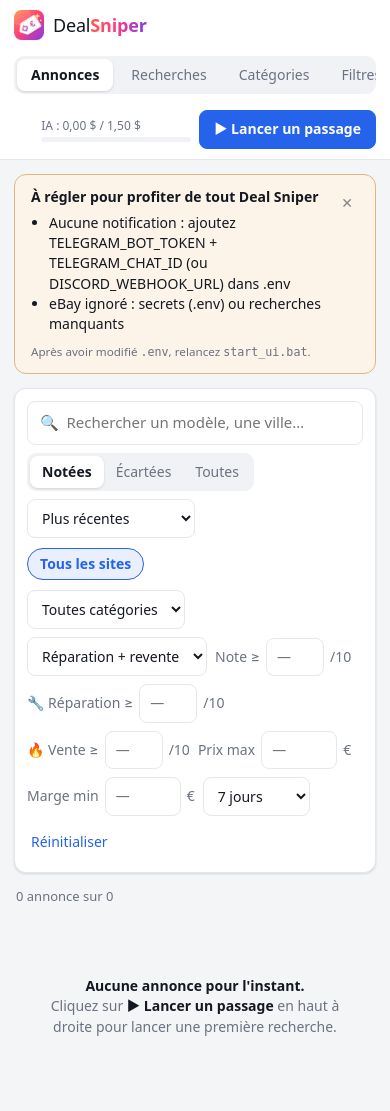
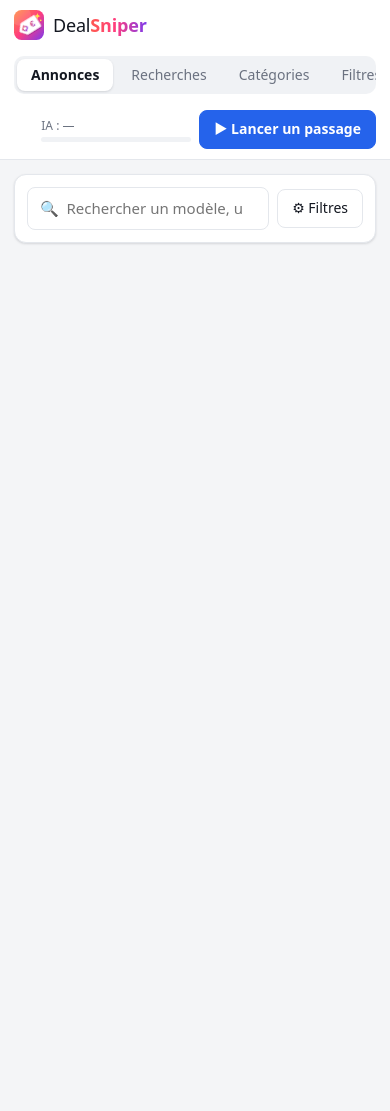
Before and after one commit to Marflus/DealSniper, a Flask app: page / in a window 390 px wide. After the commit the page ends 244 px from the top, so only its background shows below. Run offline with Flask 3, Linux system fonts and the light colour scheme; data that the repository does not hold is empty.

Commit message:
Garde-fou appliqué aux anciennes annonces, filtres repliables sur téléphone
Co-Authored-By: Claude Opus 5.5 <noreply@anthropic.com>
Claude-Session: https://claude.ai/code/session_01TQePqRHA39FFo1QGVdYN9J

```diff
--- a/dealsniper/analyzer.py
+++ b/dealsniper/analyzer.py
@@ -174,7 +174,8 @@ def make_realistic(analysis: dict[str, Any], ad: Ad, haircut: float = 0.9) -> di
         score = min(score, 4)
     elif margin < 40:
         score = min(score, 6)
-    return {**analysis, "valeur_revente_estimee": resale, "marge_nette_estimee": margin, "score_rentabilite": score}
+    return {**analysis, "valeur_revente_estimee": resale, "marge_nette_estimee": margin, "score_rentabilite": score,
+            "realiste": True}  # marque : garde-fou déjà appliqué
 
 
 class Analyzer:
--- a/dealsniper/web/app.py
+++ b/dealsniper/web/app.py
@@ -214,6 +214,30 @@ def write_settings(new: dict[str, Any]) -> None:
     path.write_text(text, encoding="utf-8")
 
 
+def _realistic(items: list[dict]) -> None:
+    """Annonces notées avant le garde-fou de prudence : même rabot et même calcul de marge, à l'affichage."""
+    from ..analyzer import make_realistic, sanitize_analysis
+    from ..models import Ad
+
+    try:
+        haircut = float(load_config(config_path())["analyzer"].get("resale_haircut", 0.9))
+    except Exception:
+        haircut = 0.9
+    for item in items:
+        analysis = item.get("analysis")
+        if not analysis or analysis.get("realiste") or not analysis.get("valeur_revente_estimee"):
+            continue
+        clean = make_realistic({**sanitize_analysis(analysis), **{k: v for k, v in analysis.items()
+                                                                 if k in ("facilite_reparation", "facilite_vente")}},
+                               Ad.from_dict(item), haircut)
+        if "facilite_reparation" not in analysis:  # notes absentes des anciennes analyses : on ne les invente pas
+            clean.pop("facilite_reparation")
+        if "facilite_vente" not in analysis:
+            clean.pop("facilite_vente")
+        item["analysis"] = clean
+        item["score"] = clean["score_rentabilite"]
+
+
 def create_app() -> Flask:
     app = Flask(__name__, static_folder=None)
     state = {"running": False, "error": None}
@@ -237,6 +261,7 @@ def create_app() -> Flask:
             status = request.args.get("status") or None
             days = int(request.args.get("days", 30))
             items = db.search(status=status if status in ("analyzed", "rejected") else None, days=days)
+            _realistic(items)
             cost = asyncio.run(db.cost_today())
         finally:
             db.close()
--- a/dealsniper/web/static/app.js
+++ b/dealsniper/web/static/app.js
@@ -76,7 +76,20 @@ function saveFilters() {
 function restoreFilters() {
   try {
     const values = JSON.parse(localStorage.getItem("dealsniper-filters") || "{}");
-    FILTER_IDS.forEach((id) => { if (values[id] != null && values[id] !== "0") $("#" + id).value = values[id]; });
+    // Téléphone : filtres repliés derrière un bouton qui indique combien sont actifs.
+function countActiveFilters() {
+  const active = FILTER_IDS.filter((id) => id !== "f-sort" && id !== "f-days" && id !== "f-text" && $("#" + id).value).length
+    + (selectedSites.size ? 1 : 0);
+  $("#toggle-filters").textContent = active ? `⚙ Filtres (${active})` : "⚙ Filtres";
+}
+$("#toggle-filters").addEventListener("click", () => {
+  const open = $(".toolbar").classList.toggle("open");
+  $("#toggle-filters").setAttribute("aria-expanded", open);
+});
+document.querySelector(".toolbar").addEventListener("change", countActiveFilters);
+document.querySelector(".toolbar").addEventListener("click", () => setTimeout(countActiveFilters));
+
+FILTER_IDS.forEach((id) => { if (values[id] != null && values[id] !== "0") $("#" + id).value = values[id]; });
     if (values.status != null) setStatus(values.status, false);
     selectedSites = new Set(values.sites || []);
   } catch (e) { /* idem */ }
@@ -854,6 +867,7 @@ async function loadStatus() {
 }
 
 restoreFilters();
+countActiveFilters();
 loadStatus();
 try { showTab(localStorage.getItem("dealsniper-tab") || "ads"); } catch (e) { showTab("ads"); }
 loadAds();
--- a/dealsniper/web/static/index.html
+++ b/dealsniper/web/static/index.html
@@ -37,6 +37,7 @@
       <div class="toolbar">
         <div class="toolbar-row">
           <input id="f-text" class="search" type="search" placeholder="🔍  Rechercher un modèle, une ville…">
+          <button id="toggle-filters" class="ghost mobile-only" aria-expanded="false">⚙ Filtres</button>
           <div id="f-status" class="segmented" role="group" aria-label="Annonces affichées">
             <button data-value="analyzed" class="on">Notées</button>
             <button data-value="rejected">Écartées</button>
--- a/dealsniper/web/static/style.css
+++ b/dealsniper/web/static/style.css
@@ -369,3 +369,11 @@ dialog.details h3 { margin: 0 34px 14px 0; font-size: 17px; line-height: 1.35; }
 .d-questions ul { margin: 8px 0 0; padding-left: 18px; display: grid; gap: 4px; }
 .d-open { display: block; margin-top: 16px; text-align: center; text-decoration: none; padding: 10px; border-radius: 10px;
   background: var(--accent); color: #fff; font-weight: 600; }
+
+/* Téléphone : filtres repliables */
+.mobile-only { display: none; }
+@media (max-width: 700px) {
+  .mobile-only { display: inline-flex; }
+  .toolbar-row:first-child .search { flex: 1 1 0; min-width: 0; }
+  .toolbar:not(.open) .toolbar-row:not(:first-child), .toolbar:not(.open) #f-status, .toolbar:not(.open) #f-sort { display: none; }
+}
```
Also changed, not shown: tests/test_web.py (+11 -1 lines).
